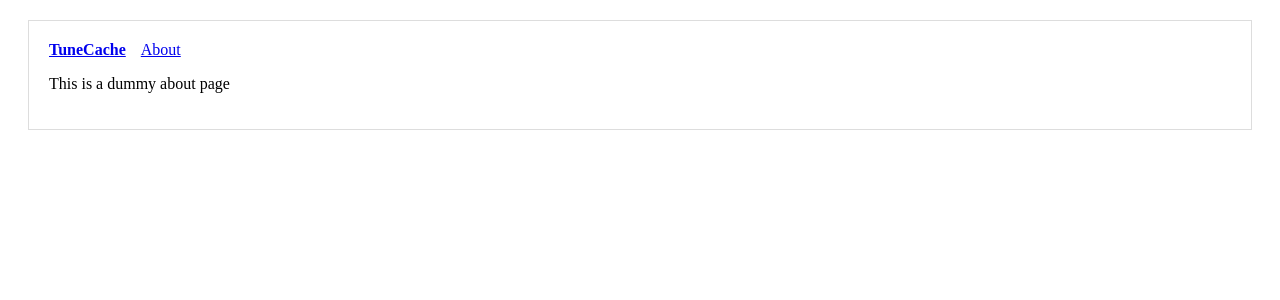
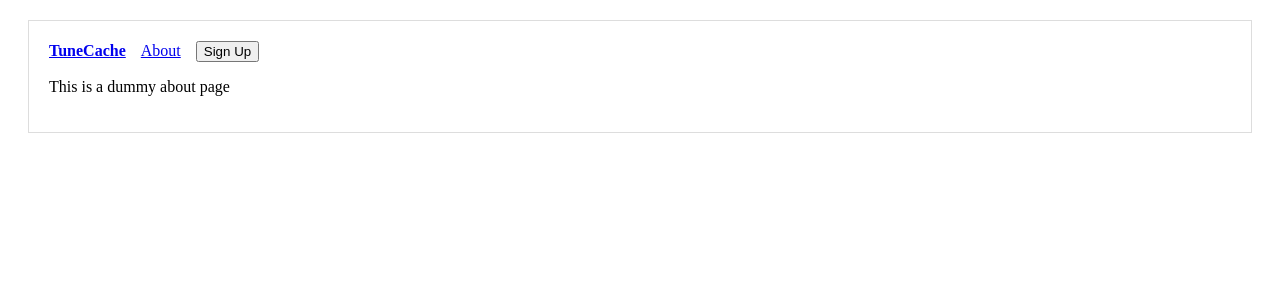
Before and after one commit to beninada/tunecache-ui, a Next.js app: page /about in a window 1280 px wide. Shown: the top 300 px of the page. Built offline with nearby package versions, Linux system fonts and the light colour scheme.

Commit message:
add bootstrap

```diff
--- a/components/Layout.js
+++ b/components/Layout.js
@@ -1,4 +1,4 @@
-import Header from './Header';
+import Navbar from './Navbar';
 
 const layoutStyle = {
   margin: 20,
@@ -8,7 +8,7 @@ const layoutStyle = {
 
 const Layout = props => (
   <div style={layoutStyle}>
-    <Header />
+    <Navbar />
     {props.children}
   </div>
 );
--- a/components/Header.js
+++ b/components/Navbar.js
@@ -1,10 +1,11 @@
 import Link from 'next/link';
+import Button from 'react-bootstrap/Button';
 
 const linkStyle = {
   marginRight: 15
 };
 
-const Header = () => (
+const Navbar = () => (
   <div>
     <Link href="/">
       <a style={linkStyle}>
@@ -14,7 +15,8 @@ const Header = () => (
     <Link href="/about">
       <a style={linkStyle}>About</a>
     </Link>
+    <Button variant="primary">Sign Up</Button>
   </div>
 );
 
-export default Header;
+export default Navbar;
--- /dev/null
+++ b/next.config.js
@@ -0,0 +1,7 @@
+// next.config.js
+
+const withCss= require('@zeit/next-css')
+
+module.exports = withCss({
+  /* config options here */
+});
--- a/package.json
+++ b/package.json
@@ -12,9 +12,12 @@
   "author": "",
   "license": "ISC",
   "dependencies": {
+    "@zeit/next-css": "^1.0.1",
+    "bootstrap": "^4.3.1",
     "isomorphic-unfetch": "^3.0.0",
     "next": "^9.1.3",
     "react": "^16.12.0",
+    "react-bootstrap": "^1.0.0-beta.15",
     "react-dom": "^16.12.0"
   }
 }
--- a/pages/index.js
+++ b/pages/index.js
@@ -1,6 +1,7 @@
 import Layout from '../components/Layout';
 import TrackLink from '../components/TrackLink';
 import fetch from 'isomorphic-unfetch';
+import 'bootstrap/dist/css/bootstrap.min.css';
 
 const Index = props => (
   <Layout>
```
Also changed, not shown: 1 other file (tests, documents, lock files or other folders).
